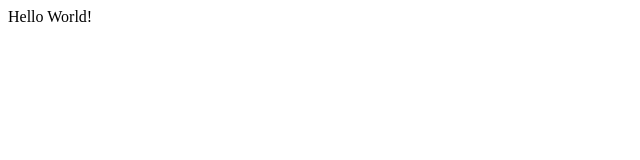
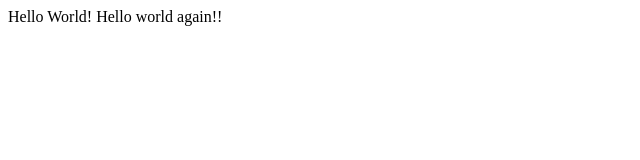
Before and after one commit to codingindustries/codingindustries.github.io, a plain HTML site: page index.html in a window 1280 px wide. Shown: the whole page, without its empty margins (0-640 px from the left). Drawn offline with Linux system fonts and the light colour scheme.

Commit message:
Update index.html
Updates

```diff
--- a/index.html
+++ b/index.html
@@ -1,3 +1,5 @@
 <html>
 Hello World!
+
+Hello world again!!
 </html>
```
